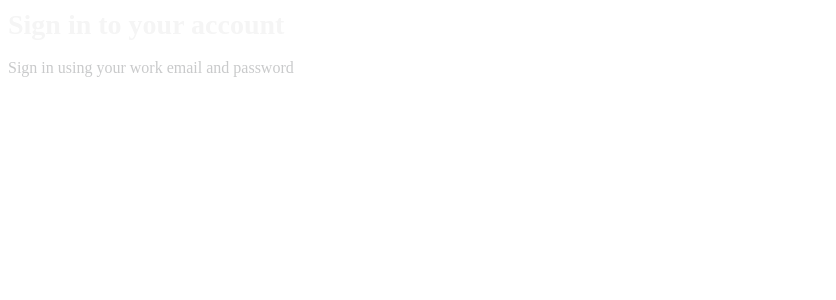
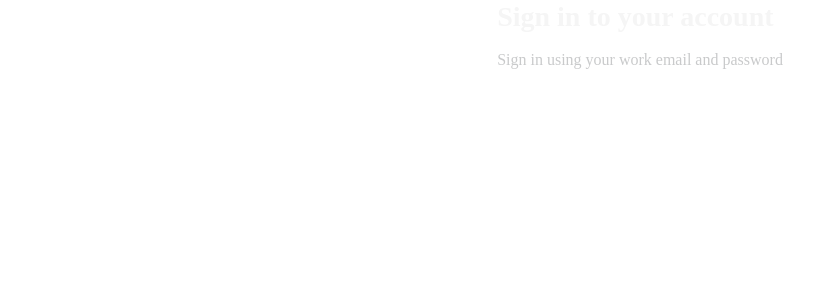
Before and after one commit to gabdulbaroff/login-form, a React (Vite) app: page / in a window 1280 px wide. Shown: the top 300 px of the page, without its empty margins (0-836 px from the left). Built offline with nearby package versions, Linux system fonts and the light colour scheme.

Commit message:
Add app module css

```diff
--- /dev/null
+++ b/src/App.module.css
@@ -0,0 +1,6 @@
+.Layout {
+  display: flex;
+  justify-content: center;
+
+  height: 100%;
+}
--- a/src/App.tsx
+++ b/src/App.tsx
@@ -1,12 +1,12 @@
-import { SignInPage } from "./pages/sign-in/SignInPage"
+import { AppRoutes } from './router';
+import css from './App.module.css';
 
 function App() {
-
   return (
-    <>
-    <SignInPage />
-    </>
-  )
+    <div className={css.Layout}>
+      <AppRoutes />
+    </div>
+  );
 }
 
-export default App
+export default App;
--- a/src/index.css
+++ b/src/index.css
@@ -0,0 +1,48 @@
+/*
+  Josh's Custom CSS Reset
+  https://www.joshwcomeau.com/css/custom-css-reset/
+*/
+*,
+*::before,
+*::after {
+  box-sizing: border-box;
+}
+* {
+  margin: 0;
+}
+html,
+body,
+#root {
+  height: 100%;
+}
+body {
+  line-height: 1.5;
+  -webkit-font-smoothing: antialiased;
+}
+img,
+picture,
+video,
+canvas,
+svg {
+  display: block;
+  max-width: 100%;
+}
+input,
+button,
+textarea,
+select {
+  font: inherit;
+}
+p,
+h1,
+h2,
+h3,
+h4,
+h5,
+h6 {
+  overflow-wrap: break-word;
+}
+#root,
+#__next {
+  isolation: isolate;
+}
--- /dev/null
+++ b/src/router/index.tsx
@@ -0,0 +1 @@
+export { AppRoutes } from './Routes';
```
Also changed, not shown: src/pages/sign-in/SignInPage.tsx (+11 -11 lines).
